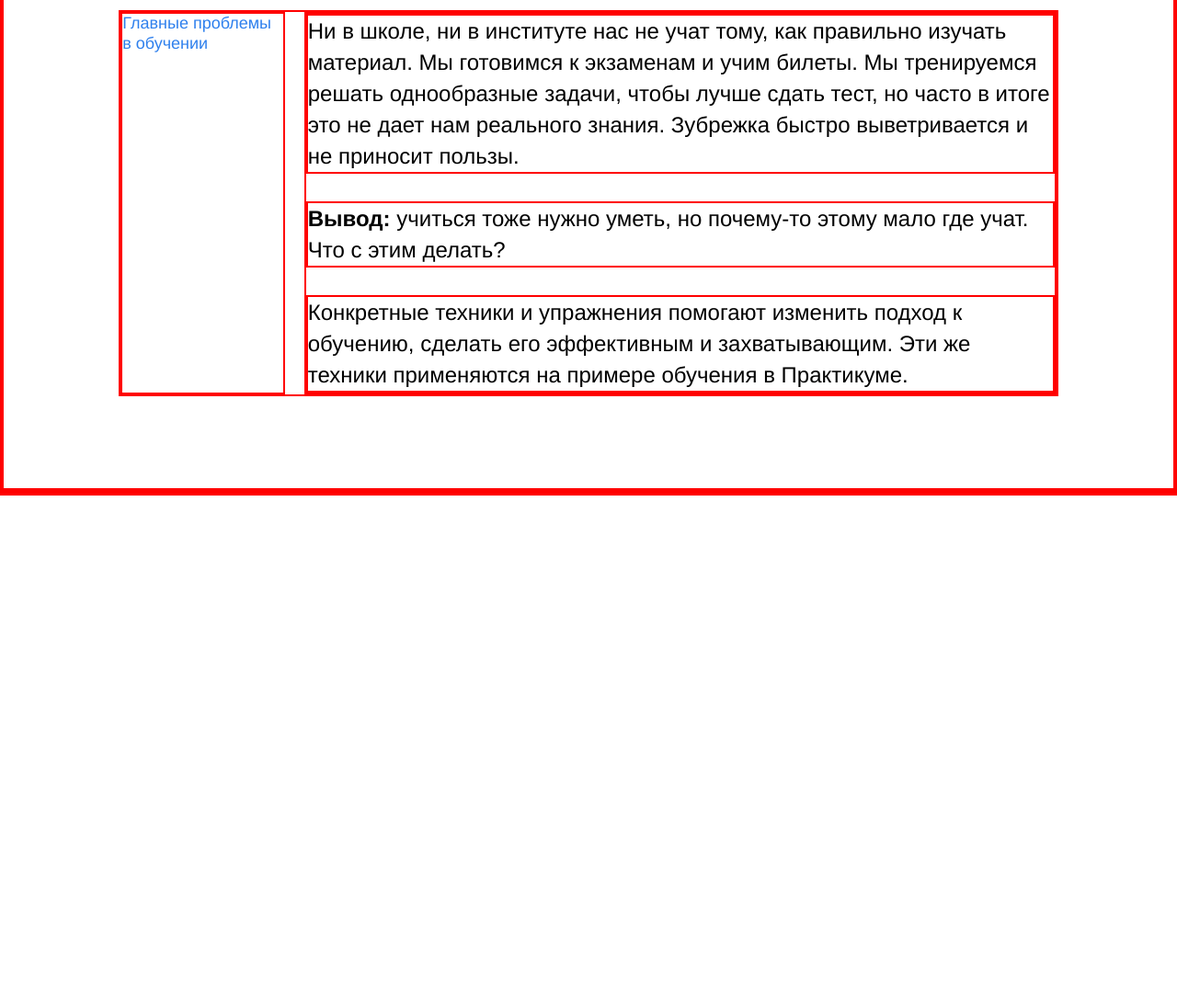
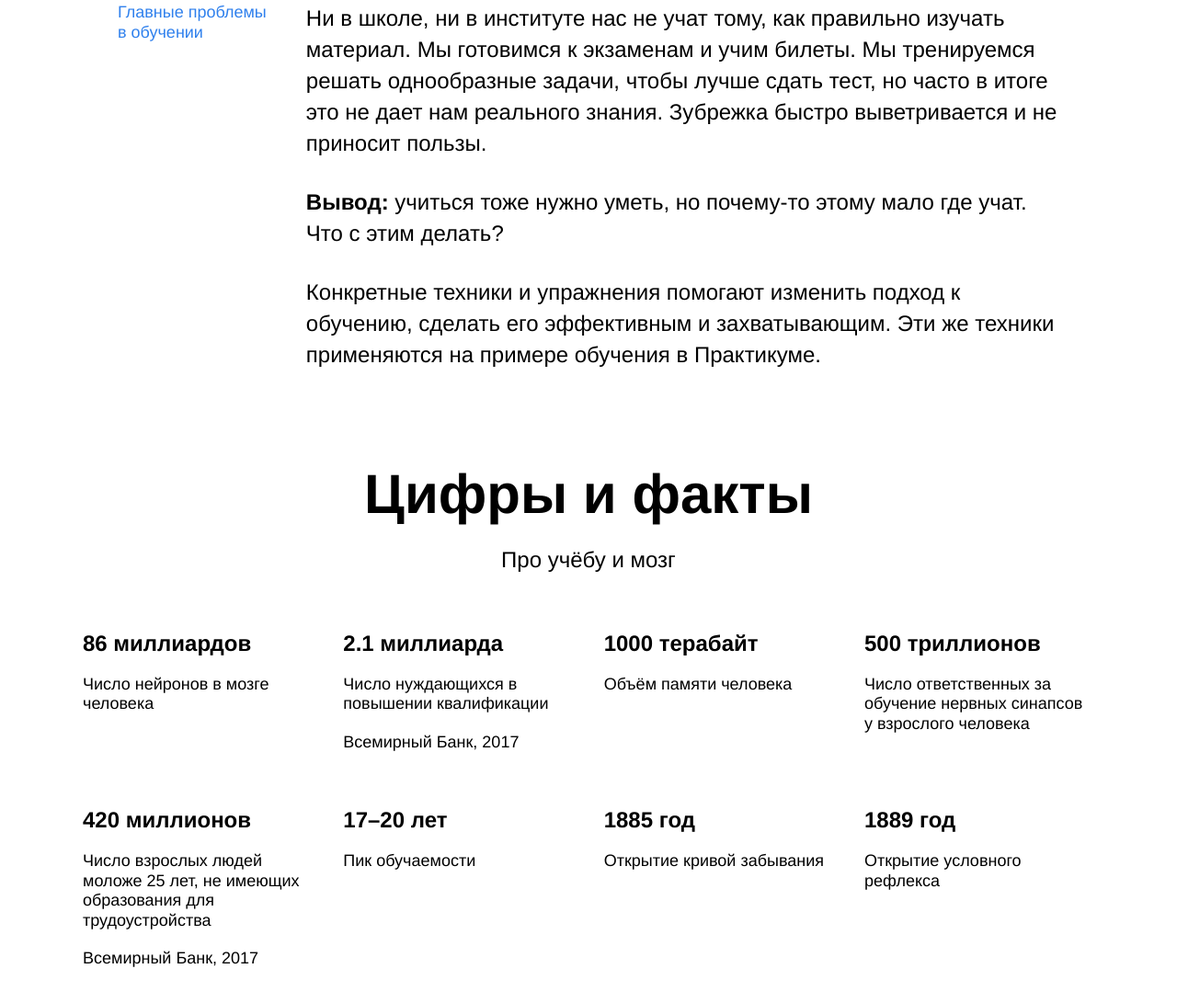
Before and after one commit to vldslw/how-to-learn, a plain HTML site: page index.html in a window 1280 px wide. Shown: the part 853-1944 px from the top of the page at 92% size. Before the commit the page ends 1392 px from the top, so only its background shows below. Drawn offline with Linux system fonts and the light colour scheme.

Commit message:
Сделан блок digits

```diff
--- a/index.html
+++ b/index.html
@@ -27,6 +27,21 @@
           </div>
         </div>
       </section>
+      <section class="digits">
+        <h2 class="section-title section-title_theme_light">Цифры и факты</h2>
+        <h3 class="section-subtitle section-subtitle_theme_light">Про учёбу и мозг</h3>
+        <div class="table table_theme_light">
+          <div class="table__cell table__cell_theme_light"><h4 class="table__heading table__heading_theme_light">86 миллиардов</h4><p class="table__text table__text_theme_light">Число нейронов в мозге человека</p></div>
+          <div class="table__cell table__cell_theme_light"><h4 class="table__heading table__heading_theme_light">2.1 миллиарда</h4><p class="table__text table__text_theme_light">Число нуждающихся в повышении квалификации</p><p class="table__text table__text_theme_light">Всемирный Банк, 2017</p></div>
+          <div class="table__cell table__cell_theme_light"><h4 class="table__heading table__heading_theme_light">1000 терабайт</h4><p class="table__text table__text_theme_light">Объём памяти человека</p></div>
+          <div class="table__cell table__cell_theme_light"><h4 class="table__heading table__heading_theme_light">500 триллионов</h4><p class="table__text table__text_theme_light">Число ответственных за обучение нервных синапсов у взрослого человека</p></div>
+          <div class="table__cell table__cell_theme_light"><h4 class="table__heading table__heading_theme_light">420 миллионов</h4><p class="table__text table__text_theme_light">Число взрослых людей моложе 25 лет, не имеющих образования для трудоустройства</p><p class="table__text table__text_theme_light">Всемирный Банк, 2017</p></div>
+          <div class="table__cell table__cell_theme_light"><h4 class="table__heading table__heading_theme_light">17–20 лет</h4><p class="table__text table__text_theme_light">Пик обучаемости</p></div>
+          <div class="table__cell table__cell_theme_light"><h4 class="table__heading table__heading_theme_light">1885 год</h4><p class="table__text table__text_theme_light">Открытие кривой забывания</p></div>
+          <div class="table__cell table__cell_theme_light"><h4 class="table__heading table__heading_theme_light">1889 год</h4><p class="table__text table__text_theme_light">Открытие условного рефлекса</p></div>
+        </div>
+
+      </section>
     </main>
     <footer class="footer"></footer>
   </div>
--- a/styles/style.css
+++ b/styles/style.css
@@ -12,7 +12,7 @@
 .logo {
   width: 228px;
   height: 32px;
-  border: solid 2px red;
+  /* border: solid 1px red; */
 }
 
 .logo_place_header {
@@ -30,7 +30,7 @@
   /* выше установили ограничения для секции */
   background-color: #f2f2f2;
   display: flex;
-  border: solid 2px red;
+  position: relative;
 }
 
 .header__title {
@@ -42,7 +42,6 @@
   font-size: 102px;
   font-weight: 700;
   /* для полужирных начертаний подразумевается толщина 700 */
-  border: solid 2px red;
 }
 
 .header__subtitle {
@@ -55,13 +54,11 @@
   line-height: 25px;
   font-size: 18px;
   font-weight: normal;
-  border: solid 2px red;
 }
 
 .header__link {
   color: #2f80ed;
   text-decoration: none;
-  border: solid 2px red;
 }
 
 .header__main-illustration {
@@ -71,7 +68,6 @@
   bottom: 0;
   right: 0;
   z-index: 1;
-  border: solid 2px red;
 }
 
 /* ниже мы привели пример двух селекторов, чтобы вы вспомнили запись элемента */
@@ -87,13 +83,11 @@
 .description {
   display: flex;
   justify-content: center;
-  border: solid 2px red;
 }
 
 .two-columns {
   width: 80%;
-  margin: 100px 0;
-  border: solid 2px red;
+  margin: 100px 0 0 0;
   display: flex;
   justify-content: space-between;
 }
@@ -106,13 +100,11 @@
   font-size: 18px;
   font-weight: normal;
   color: #2f80ed;
-  border: solid 2px red;
 }
 
 .two-columns__main-text {
   width: 80%;
   min-width: 784px;
-  border: solid 2px red;
 }
 
 .two-columns__paragraph {
@@ -120,7 +112,6 @@
   line-height: 34px;
   font-size: 24px;
   font-weight: normal;
-  border: solid 2px red;
 }
 
 .two-columns__paragraph:last-of-type {
@@ -133,6 +124,57 @@
   font-weight: 700;
 }
 
+.digits {
+}
+
+.section-title {
+  width: 60%;
+  text-align: center;
+  margin: 100px auto 0 auto;
+  line-height: 1.15;
+  font-size: 60px;
+  font-weight: 700;
+}
+
+.section-subtitle {
+  width: 60%;
+  text-align: center;
+  margin: 20px auto 0 auto;
+  line-height: 34px;
+  font-size: 24px;
+  font-weight: normal;
+}
+
+.table {
+  width: 1100px;
+  display: flex;
+  flex-wrap: wrap;
+  justify-content: space-between;
+}
+
+.table_theme_light {
+  margin: 0 auto 100px auto;
+}
+
+.table__cell {
+  width: 250px;
+  margin: 60px 0 0 0;
+}
+
+.table__heading {
+  margin: 0;
+  line-height: 1.15;
+  font-size: 24px;
+  font-weight: 700;
+}
+
+.table__text {
+  margin: 20px 0 0 0;
+  line-height: 1.2;
+  font-size: 18px;
+  font-weight: normal;
+}
+
 /* и элемента с модификатором вида ключ-значение */
 .table__cell_theme_dark {
   width: 200px;
@@ -142,9 +184,8 @@
 }
 
 .content {
-  border: solid 2px red;
+
 }
 
 .footer {
-  border: solid 2px red;
 }
```
